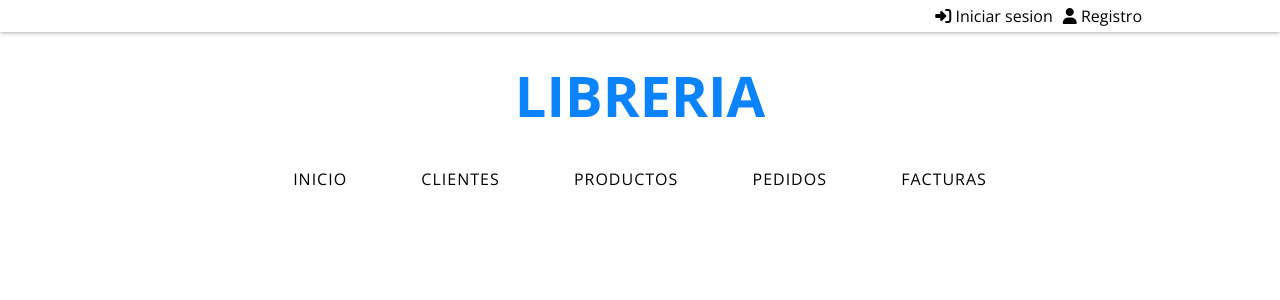
After one commit to diegodu/Examen-Hipermedial, a PHP site: page /admin/vista/ver_pedido.html in a window 1280 px wide. The commit adds this page. Shown: the top 300 px of the page. Run offline with PHP 8.4, Linux system fonts and the light colour scheme; some libraries are stand-ins or nearby versions.

```diff
--- a/Public/css/style.css
+++ b/Public/css/style.css
@@ -549,7 +549,7 @@ footer .contact{
 .ajustar{
 
     margin-top: 2%;
-    margin-left: 8%;
+    margin-left: 3%;
 }
 
 figure.fi{
--- /dev/null
+++ b/admin/vista/ver_pedido.html
@@ -0,0 +1,37 @@
+<!DOCTYPE html>
+
+<html>
+
+<head>
+    <meta charset="UTF-8">
+    <script src="https://kit.fontawesome.com/e564244708.js" crossorigin="anonymous"></script>
+    <link href="https://fonts.googleapis.com/css?family=Open+Sans:300,400,600,700&display=swap" rel="stylesheet">
+    <link rel="stylesheet" href="../../public/css/style.css">
+    <title>Inicio Administrador</title>
+</head>
+
+<body>
+        <header>
+                <div class="bar-login">
+                    <div class="btns container">
+                        <a href="#"><i class="fas fa-sign-in-alt"></i> Iniciar sesion</a>
+                        <a href="#"><i class="fas fa-user"></i> Registro</a>
+                    </div>
+                </div>
+                <h1>LIBRERIA</h1>
+                <nav class="nav-bar container">
+                    <ul>
+                        <li><a href="index_admin.html">Inicio</a></li>
+                        <li><a href="usuarios_admin.php">Clientes</a></li>
+                        <li><a href="productos_admin.php" style="text-decoration-color: rgb(52, 122, 226);">Productos</a></li>
+                        <li><a href="#">Pedidos</a></li>
+                        <li><a href="#">Facturas</a></li>
+
+                    </ul>
+                </nav>
+
+            </header>
+
+</body>
+
+</html>
```
